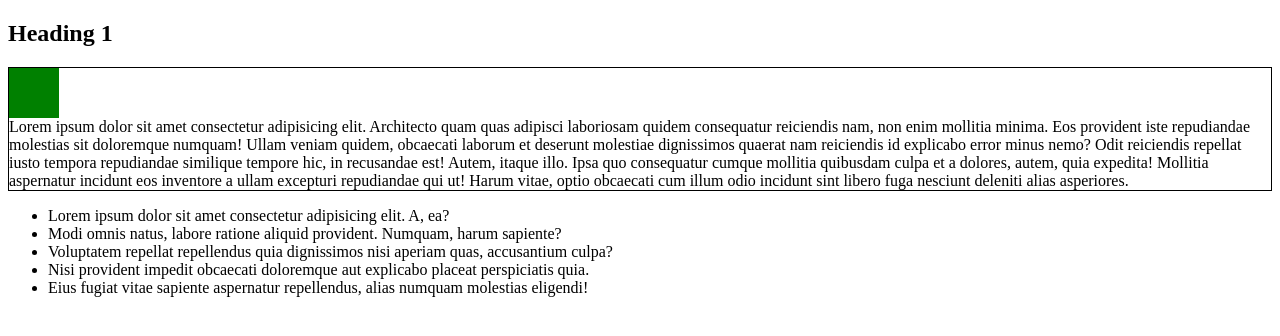
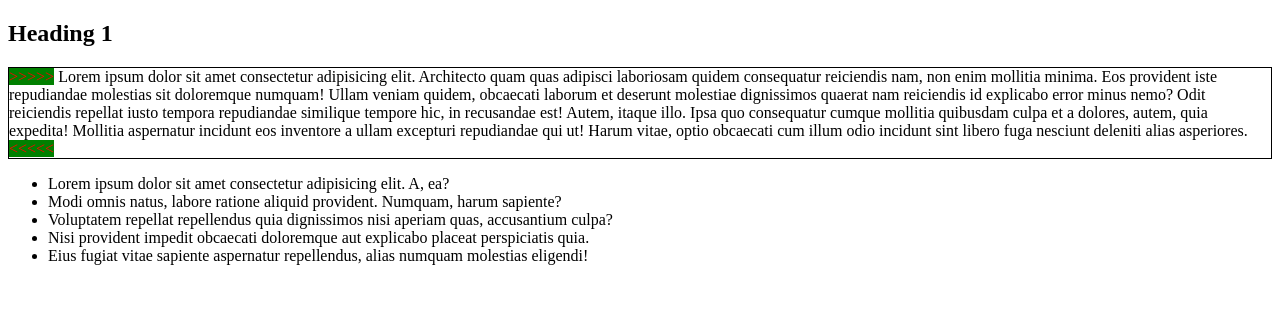
Before and after one commit to DeskYT/transitions_example, a plain HTML site: page index.html in a window 1280 px wide. Drawn offline with Linux system fonts and the light colour scheme.

Commit message:
Add before & after example

```diff
--- a/assets/css/style.css
+++ b/assets/css/style.css
@@ -1,13 +1,14 @@
 
 p::before{
-  content: '';
-
-  display: block;
-
+  content: '>>>>>';
   color: red;
   background-color: green;
-  width: 50px;
-  height: 50px;
+}
+
+p::after{
+  content: '<<<<<';
+  color: red;
+  background-color: green;
 }
 
 p{
```
